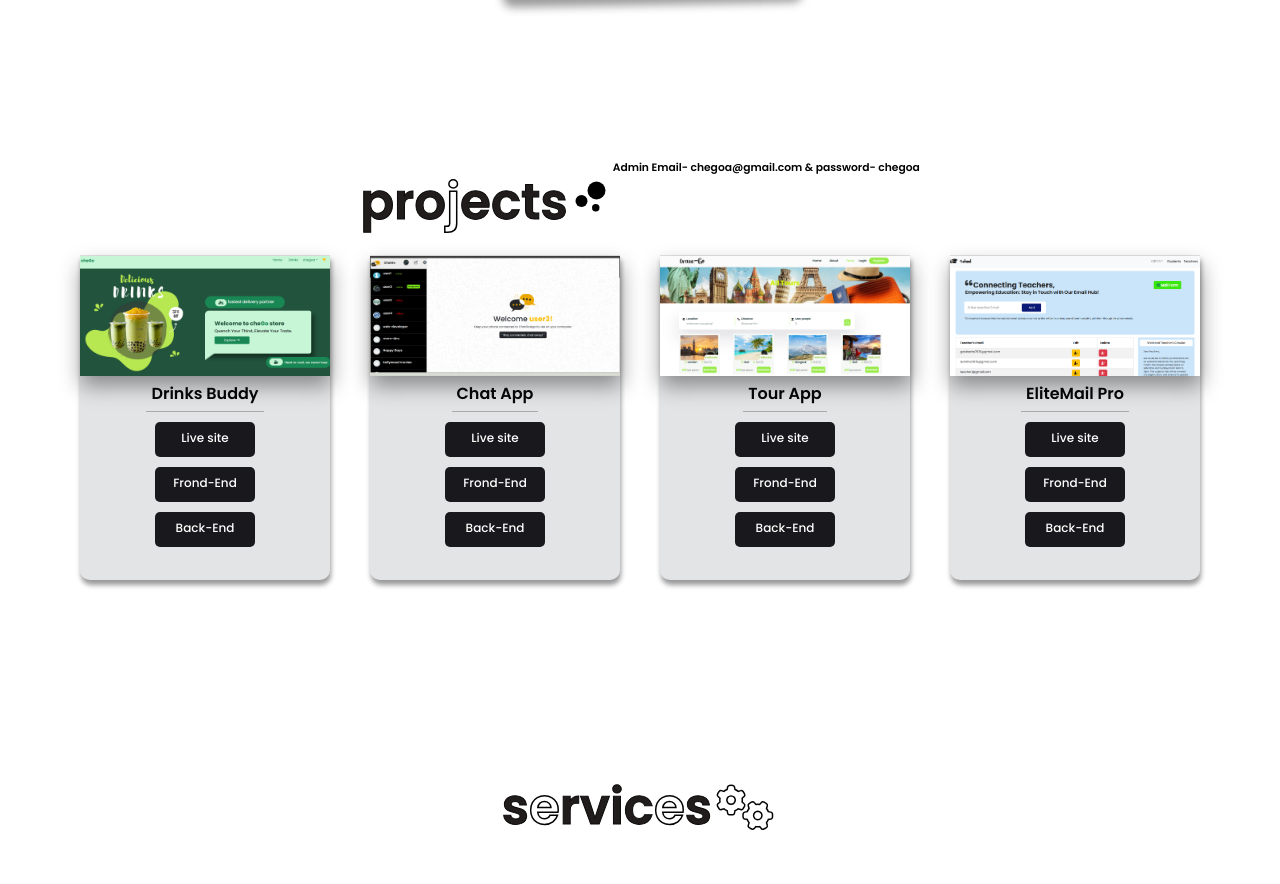
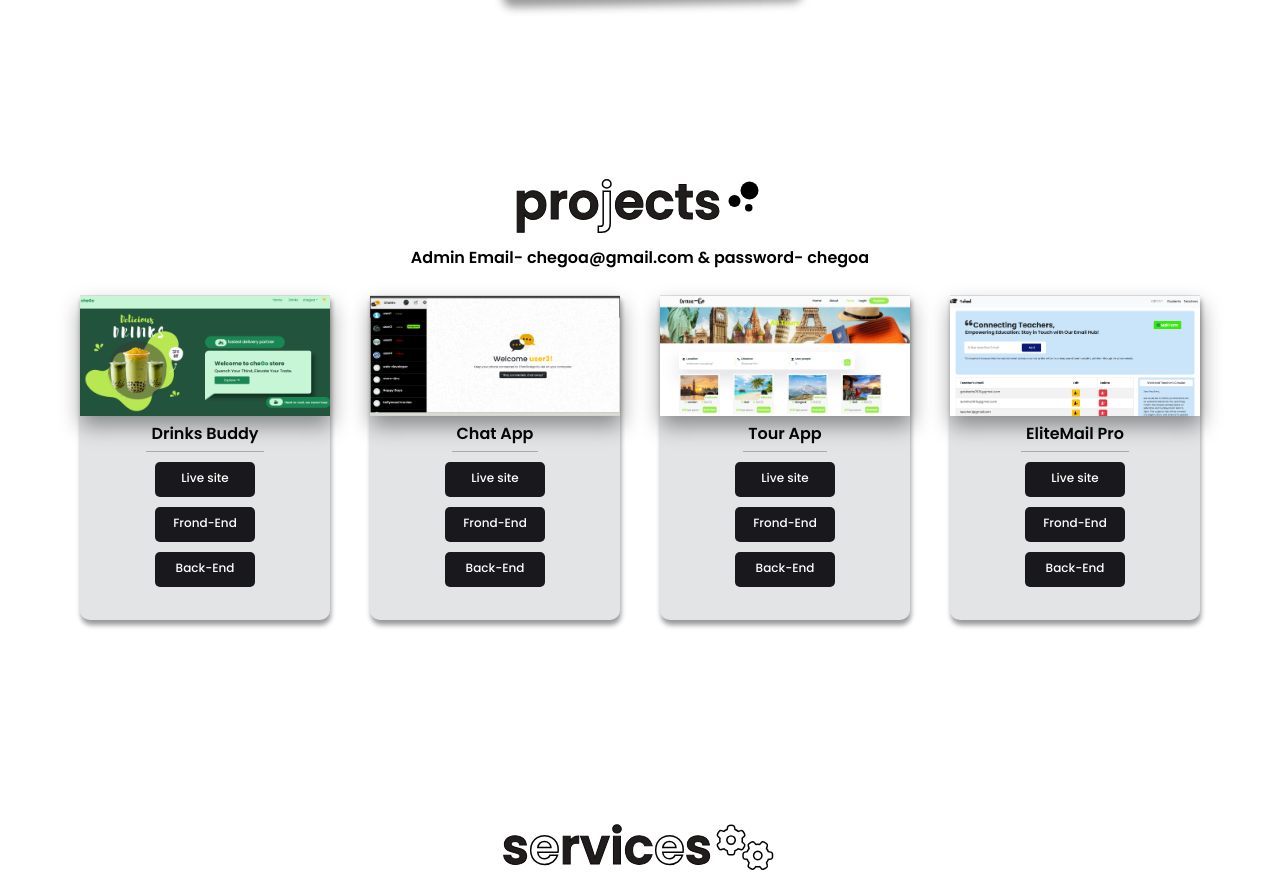
Before and after one commit to Gobinath7878/portfolio-78, a React (Create React App) app: page / in a window 1280 px wide. Shown: the part 1955-2839 px from the top of the page. Built offline with nearby package versions, Linux system fonts and the light colour scheme; grey boxes are pictures that could not be loaded; a web font is replaced by a local one.

Commit message:
Update t-projects.jsx

```diff
--- a/src/main/projects/t-projects/t-projects.jsx
+++ b/src/main/projects/t-projects/t-projects.jsx
@@ -4,13 +4,14 @@ import BubbleChartIcon from '@mui/icons-material/BubbleChart';
 
 const ProjectsTitle = () => {
   return (
-       <>
+    <div className='title-pro'>
+
     <div className='projects-title'>
      <h1 className="home-title"><span>pro</span>j<span>ects</span><BubbleChartIcon sx={{color:"black",fontSize:"45px"}}/></h1>
     </div>
-    <h6 className='credentials-text'>Admin Email- chegoa@gmail.com & password- chegoa</h6>
-    </>
-  )
+    <h4 className='credentials-text'>Admin Email- chegoa@gmail.com & password- chegoa</h4>
+    </div>
+    )
 }
 
 export default ProjectsTitle;
```
